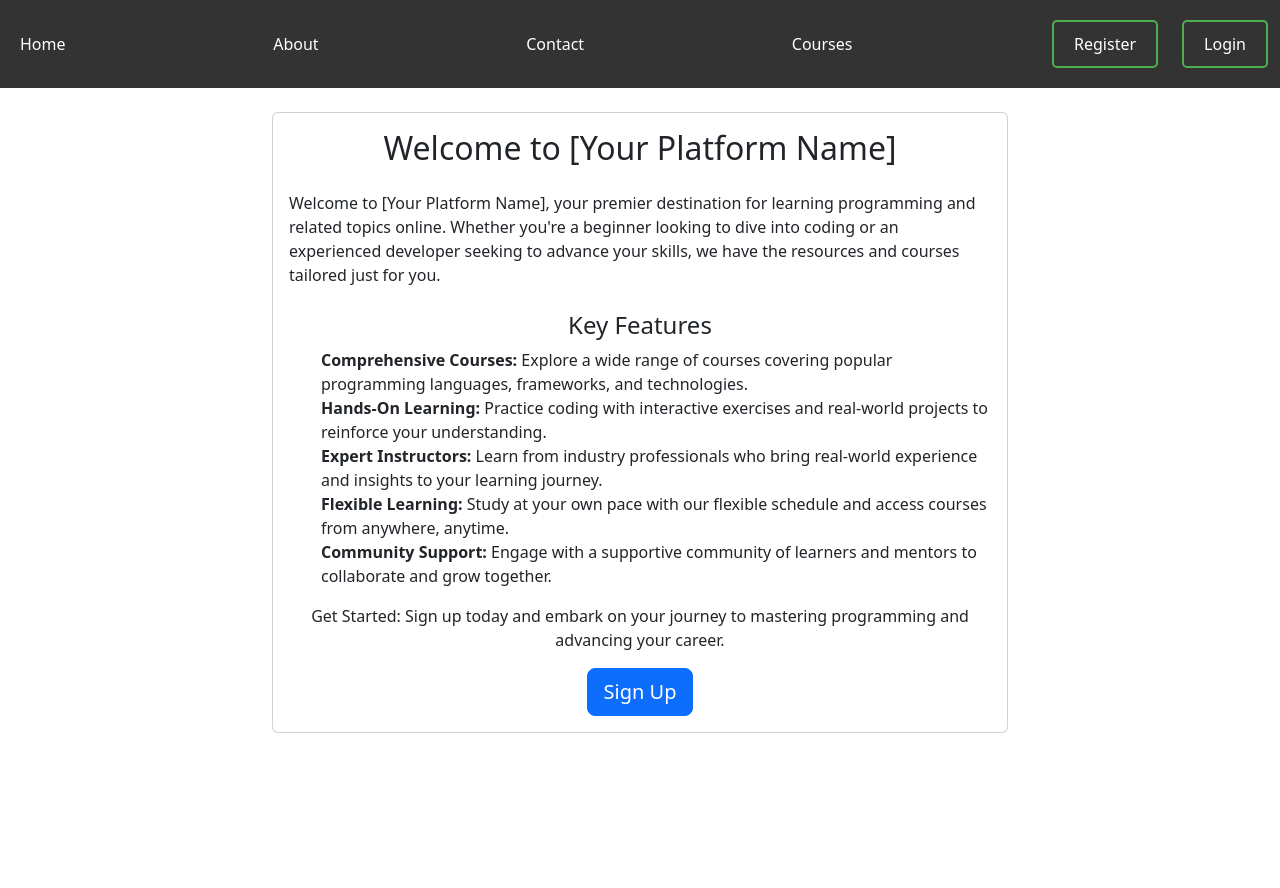
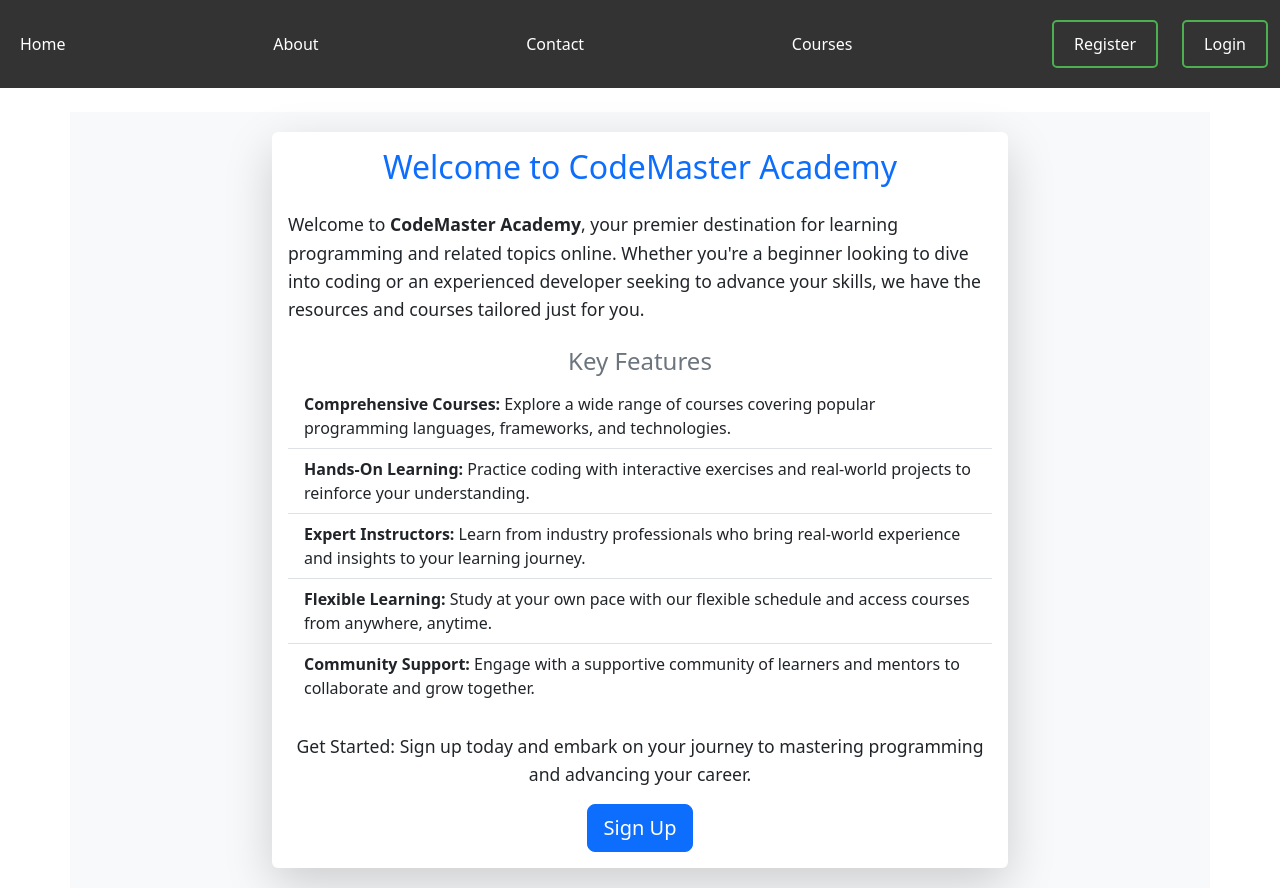
Before and after one commit to Isuri-myDevHub/OnlineLearningPlatform, a React (Create React App) app in the folder frontend/: page / in a window 1280 px wide. Before the commit the page ends 800 px from the top, so only its background shows below. Built offline with nearby package versions, Linux system fonts and the light colour scheme.

Commit message:
Add styles

```diff
--- /dev/null
+++ b/frontend/src/components/About.css
@@ -0,0 +1,23 @@
+/* About.css */
+.container {
+    background-color: #f8f9fa;
+    padding: 20px;
+}
+
+.card {
+    border-radius: 10px;
+}
+
+.card-title {
+    font-size: 2rem;
+    color: #007bff; /* Bootstrap primary color */
+}
+
+.card-body p {
+    font-size: 1.1rem;
+    line-height: 1.6;
+}
+
+.shadow-lg {
+    box-shadow: 0 1rem 3rem rgba(0, 0, 0, 0.175) !important;
+}
--- a/frontend/src/components/About.js
+++ b/frontend/src/components/About.js
@@ -1,16 +1,17 @@
 import React from 'react';
+import './About.css'; // Assuming you want to add additional custom styles
 
 const About = () => {
     return (
         <div className="container mt-4">
             <div className="row justify-content-center">
                 <div className="col-md-8">
-                    <div className="card">
+                    <div className="card shadow-lg border-0">
                         <div className="card-body">
-                            <h2 className="card-title text-center mb-4">About [Your Platform Name]</h2>
-                            <p>[Your Platform Name] is an online learning platform dedicated to providing high-quality education in programming and related fields. Our mission is to empower learners worldwide to achieve their career goals through accessible and engaging learning experiences.</p>
-                            <p>We offer a diverse range of courses designed by industry experts, covering essential programming languages, software development frameworks, and cutting-edge technologies. Whether you are a novice looking to learn the basics or a seasoned professional seeking to deepen your knowledge, [Your Platform Name] has something for everyone.</p>
-                            <p>Join thousands of learners who have chosen [Your Platform Name] to advance their skills, enhance their career prospects, and stay ahead in the rapidly evolving tech industry.</p>
+                            <h2 className="card-title text-center mb-4 text-primary">About CodeMaster Academy</h2>
+                            <p><strong>CodeMaster Academy</strong> is an online learning platform dedicated to providing high-quality education in programming and related fields. Our mission is to empower learners worldwide to achieve their career goals through accessible and engaging learning experiences.</p>
+                            <p>We offer a diverse range of courses designed by industry experts, covering essential programming languages, software development frameworks, and cutting-edge technologies. Whether you are a novice looking to learn the basics or a seasoned professional seeking to deepen your knowledge, <strong>CodeMaster Academy</strong> has something for everyone.</p>
+                            <p>Join thousands of learners who have chosen <strong>CodeMaster Academy</strong> to advance their skills, enhance their career prospects, and stay ahead in the rapidly evolving tech industry.</p>
                         </div>
                     </div>
                 </div>
--- /dev/null
+++ b/frontend/src/components/Contact.css
@@ -0,0 +1,36 @@
+/* Contact.css */
+.container {
+    background-color: #f8f9fa;
+    padding: 20px;
+}
+
+.card {
+    border-radius: 10px;
+}
+
+.card-title {
+    font-size: 2rem;
+    color: #007bff; /* Bootstrap primary color */
+}
+
+.card-body p {
+    font-size: 1.1rem;
+    line-height: 1.6;
+}
+
+.shadow-lg {
+    box-shadow: 0 1rem 3rem rgba(0, 0, 0, 0.175) !important;
+}
+
+.list-unstyled li {
+    margin-bottom: 10px;
+}
+
+.list-unstyled li a {
+    text-decoration: none;
+    color: #007bff;
+}
+
+.list-unstyled li a:hover {
+    text-decoration: underline;
+}
--- a/frontend/src/components/Contact.js
+++ b/frontend/src/components/Contact.js
@@ -1,32 +1,33 @@
 import React from 'react';
+import './Contact.css'; // Assuming you want to add additional custom styles
 
 const Contact = () => {
     return (
         <div className="container mt-4">
             <div className="row justify-content-center">
                 <div className="col-md-8">
-                    <div className="card">
+                    <div className="card shadow-lg border-0">
                         <div className="card-body">
-                            <h2 className="card-title text-center mb-4">Contact Us</h2>
+                            <h2 className="card-title text-center mb-4 text-primary">Contact Us</h2>
                             <div className="row">
                                 <div className="col-md-6">
                                     <h4>Contact Information</h4>
-                                    <ul>
-                                        <li><strong>Email:</strong> contact@yourplatform.com</li>
+                                    <ul className="list-unstyled">
+                                        <li><strong>Email:</strong> contact@codemasteracademy.com</li>
                                         <li><strong>Phone:</strong> +1-XXX-XXX-XXXX</li>
                                     </ul>
                                     <p>Connect with us on social media:</p>
-                                    <ul>
-                                        <li><a href="#" target="_blank" rel="noopener noreferrer">Facebook</a></li>
-                                        <li><a href="#" target="_blank" rel="noopener noreferrer">Twitter</a></li>
-                                        <li><a href="#" target="_blank" rel="noopener noreferrer">LinkedIn</a></li>
+                                    <ul className="list-unstyled">
+                                        <li><a href="https://www.facebook.com" target="_blank" rel="noopener noreferrer">Facebook</a></li>
+                                        <li><a href="https://www.twitter.com" target="_blank" rel="noopener noreferrer">Twitter</a></li>
+                                        <li><a href="https://www.linkedin.com" target="_blank" rel="noopener noreferrer">LinkedIn</a></li>
                                     </ul>
                                 </div>
                                 <div className="col-md-6">
                                     <h4>Support Hours</h4>
                                     <p>Our support team is available Monday through Friday, from 9 AM to 6 PM (EST). We strive to respond to all inquiries promptly within one business day.</p>
                                     <h4>Location</h4>
-                                    <p>[Your Platform Name] Headquarters<br />123 Programming Avenue<br />Tech City, USA</p>
+                                    <p>CodeMaster Academy Headquarters<br />123 Programming Avenue<br />Tech City, USA</p>
                                 </div>
                             </div>
                         </div>
--- /dev/null
+++ b/frontend/src/components/Home.css
@@ -0,0 +1,29 @@
+/* Home.css */
+.container {
+    background-color: #f8f9fa;
+    padding: 20px;
+}
+
+.card {
+    border-radius: 10px;
+}
+
+.card-title {
+    font-size: 2rem;
+}
+
+.list-group-item {
+    background-color: transparent;
+    border: none;
+    padding: 10px 0;
+}
+
+.btn-primary {
+    background-color: #007bff;
+    border-color: #007bff;
+}
+
+.btn-primary:hover {
+    background-color: #0056b3;
+    border-color: #004085;
+}
--- a/frontend/src/components/Home.js
+++ b/frontend/src/components/Home.js
@@ -1,23 +1,24 @@
 import React from 'react';
+import './Home.css'; // Assuming you want to add additional custom styles
 
 const Home = () => {
     return (
         <div className="container mt-4">
             <div className="row justify-content-center">
                 <div className="col-md-8">
-                    <div className="card">
+                    <div className="card shadow-lg border-0">
                         <div className="card-body">
-                            <h2 className="card-title text-center mb-4">Welcome to [Your Platform Name]</h2>
-                            <p>Welcome to [Your Platform Name], your premier destination for learning programming and related topics online. Whether you're a beginner looking to dive into coding or an experienced developer seeking to advance your skills, we have the resources and courses tailored just for you.</p>
-                            <h4 className="text-center mt-4">Key Features</h4>
-                            <ul>
-                                <li><strong>Comprehensive Courses:</strong> Explore a wide range of courses covering popular programming languages, frameworks, and technologies.</li>
-                                <li><strong>Hands-On Learning:</strong> Practice coding with interactive exercises and real-world projects to reinforce your understanding.</li>
-                                <li><strong>Expert Instructors:</strong> Learn from industry professionals who bring real-world experience and insights to your learning journey.</li>
-                                <li><strong>Flexible Learning:</strong> Study at your own pace with our flexible schedule and access courses from anywhere, anytime.</li>
-                                <li><strong>Community Support:</strong> Engage with a supportive community of learners and mentors to collaborate and grow together.</li>
+                            <h2 className="card-title text-center mb-4 text-primary">Welcome to CodeMaster Academy</h2>
+                            <p>Welcome to <strong>CodeMaster Academy</strong>, your premier destination for learning programming and related topics online. Whether you're a beginner looking to dive into coding or an experienced developer seeking to advance your skills, we have the resources and courses tailored just for you.</p>
+                            <h4 className="text-center mt-4 text-secondary">Key Features</h4>
+                            <ul className="list-group list-group-flush">
+                                <li className="list-group-item"><strong>Comprehensive Courses:</strong> Explore a wide range of courses covering popular programming languages, frameworks, and technologies.</li>
+                                <li className="list-group-item"><strong>Hands-On Learning:</strong> Practice coding with interactive exercises and real-world projects to reinforce your understanding.</li>
+                                <li className="list-group-item"><strong>Expert Instructors:</strong> Learn from industry professionals who bring real-world experience and insights to your learning journey.</li>
+                                <li className="list-group-item"><strong>Flexible Learning:</strong> Study at your own pace with our flexible schedule and access courses from anywhere, anytime.</li>
+                                <li className="list-group-item"><strong>Community Support:</strong> Engage with a supportive community of learners and mentors to collaborate and grow together.</li>
                             </ul>
-                            <div className="text-center">
+                            <div className="text-center mt-4">
                                 <p>Get Started: Sign up today and embark on your journey to mastering programming and advancing your career.</p>
                                 <a href="/register" className="btn btn-primary btn-lg">Sign Up</a>
                             </div>
```
